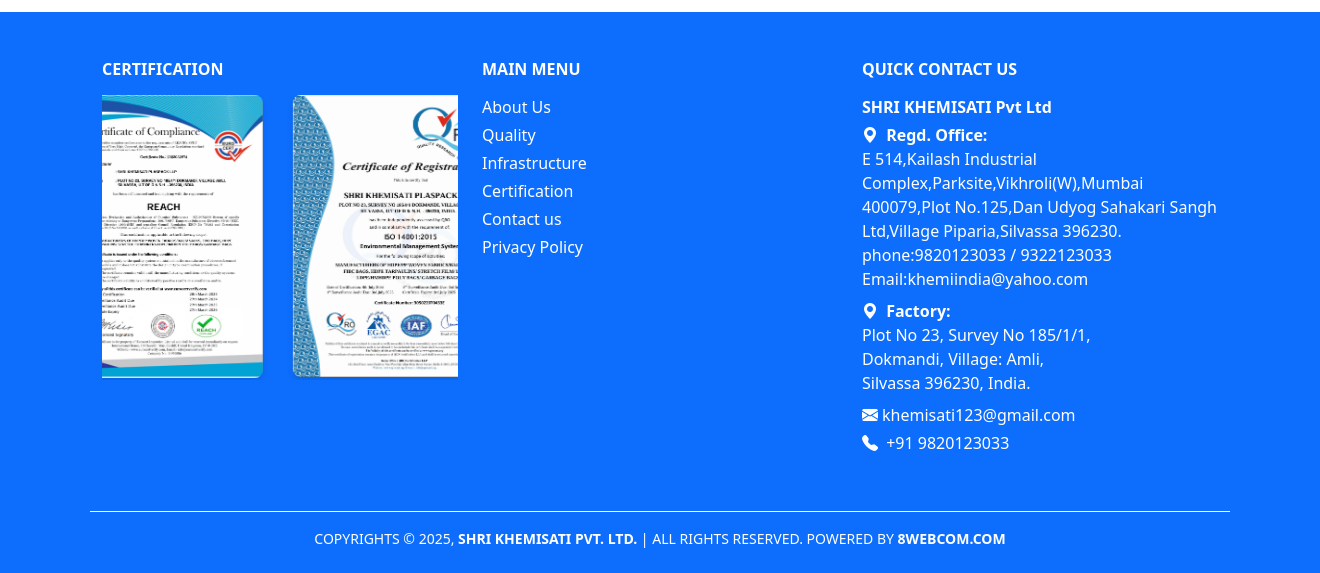
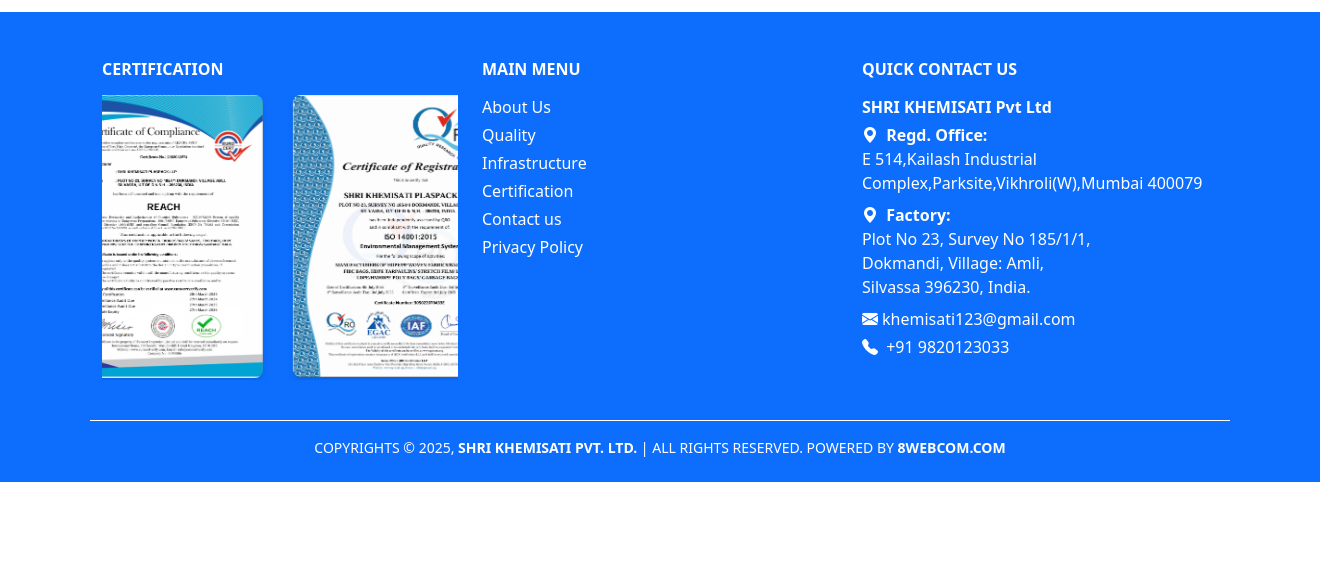
Before and after one commit to readywebsites/alpinefibc-bootstrap--08-, a Django app: page /infrastructure.html in a window 1320 px wide; the page is wider, and only the part inside the window is pictured. Shown: the part 1247-1820 px from the top of that part. After the commit the page ends 1729 px from the top of that part, so only its background shows below. Run offline with Django 5.2, Linux system fonts and the light colour scheme.

Commit message:
footer read.office add changes

```diff
--- a/templates/base/footer.html
+++ b/templates/base/footer.html
@@ -95,7 +95,7 @@
   <p class="mb-2">
     <i class="bi bi-geo-alt-fill me-1"></i>
     <strong>Regd. Office:</strong><br>
-   E 514,Kailash Industrial Complex,Parksite,Vikhroli(W),Mumbai 400079,Plot No.125,Dan Udyog Sahakari Sangh Ltd,Village Piparia,Silvassa 396230.<br>phone:9820123033 / 9322123033 <br>Email:khemiindia@yahoo.com
+   E 514,Kailash Industrial Complex,Parksite,Vikhroli(W),Mumbai 400079
   </p>
 
   <p class="mb-2">
```
